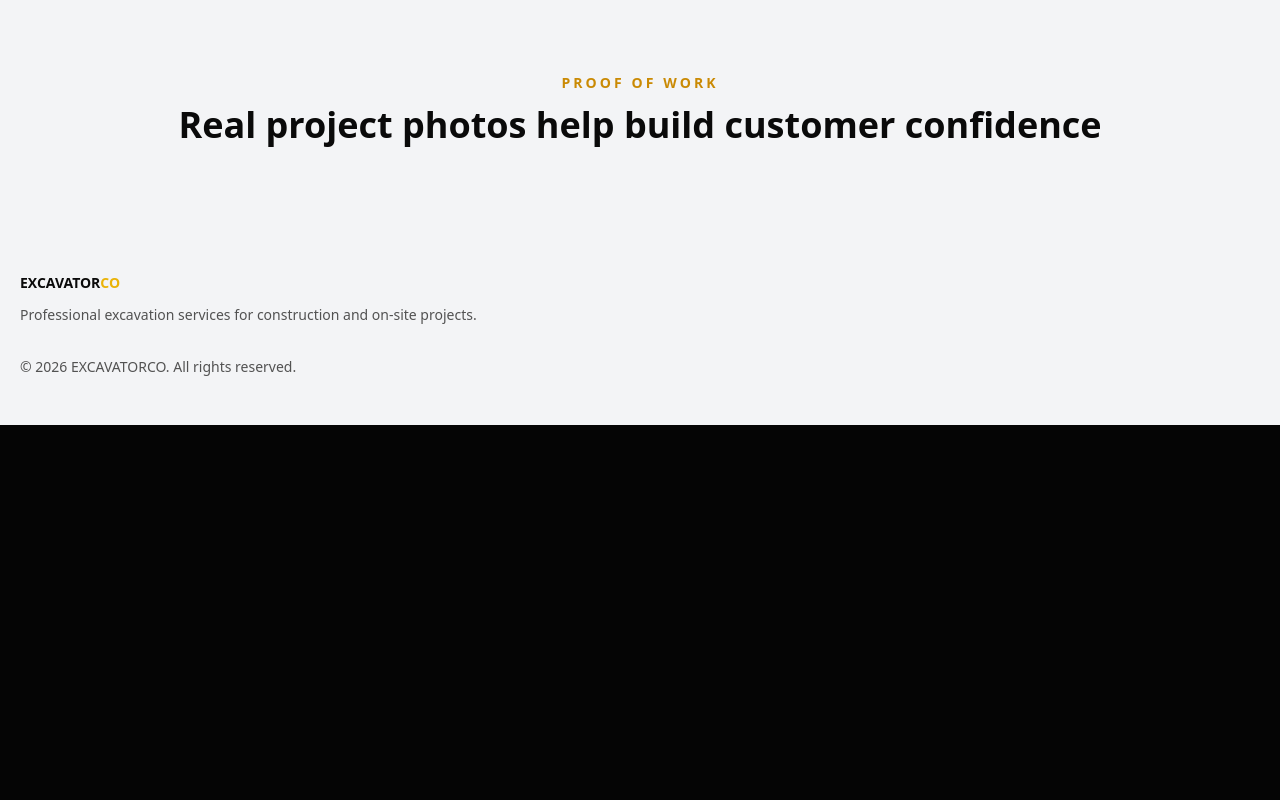
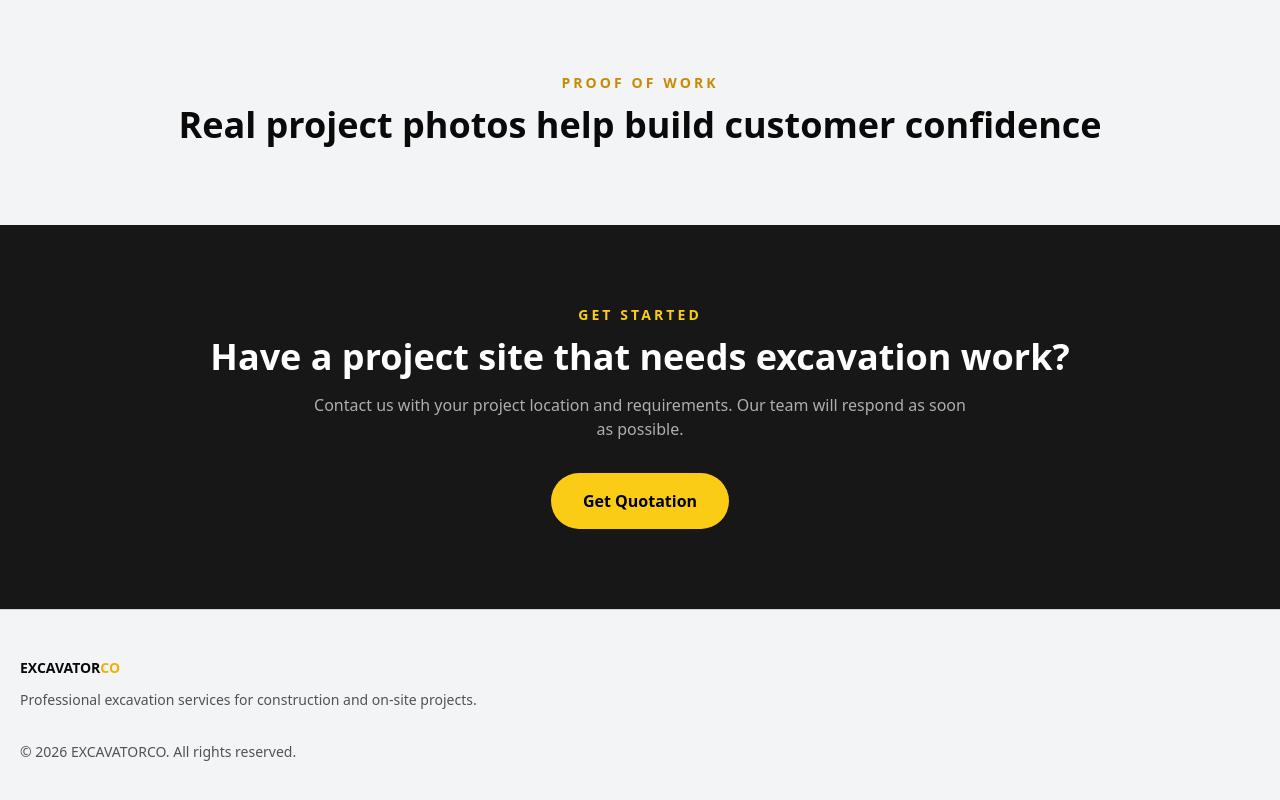
Before and after one commit to aaraonjy/excavator-project01, a Next.js app: page /projects in a window 1280 px wide. Shown: the part 1387-2187 px from the top of the page. Before the commit the page ends 1812 px from the top, so only its background shows below. Built offline with nearby package versions, Linux system fonts and the light colour scheme.

Commit message:
refactor(ui): add dark CTA section before footer for clearer page separation

```diff
--- a/app/about/page.tsx
+++ b/app/about/page.tsx
@@ -1,3 +1,4 @@
+import Link from "next/link";
 import PageHero from "@/components/PageHero";
 
 export default function AboutPage() {
@@ -29,6 +30,16 @@ export default function AboutPage() {
           <p className="mt-5 max-w-3xl leading-7 text-neutral-600">The website is designed to show customers what the company does, what equipment is available, and how to contact the team quickly for project enquiries.</p>
         </div>
       </section>
+      <section className="bg-construction-graphite px-5 py-20 text-center text-white">
+        <div className="mx-auto max-w-4xl">
+          <p className="text-sm font-bold uppercase tracking-[0.22em] text-construction-yellow">Get Started</p>
+          <h2 className="mt-3 text-3xl font-black md:text-4xl">Need excavation support for your next project?</h2>
+          <p className="mx-auto mt-4 max-w-2xl text-white/65">Contact us with your project location and requirements. Our team will respond as soon as possible.</p>
+          <Link href="/contact" className="mt-8 inline-flex rounded-full bg-construction-yellow px-8 py-4 font-bold text-black transition hover:bg-yellow-300">
+            Get Quotation
+          </Link>
+        </div>
+      </section>
     </>
   );
 }
--- a/app/machinery/page.tsx
+++ b/app/machinery/page.tsx
@@ -1,3 +1,4 @@
+import Link from "next/link";
 import PageHero from "@/components/PageHero";
 
 const machinery = ["20 Ton Excavator", "Mini Excavator", "Hydraulic Breaker", "Long Arm Excavator", "Wheel Loader", "Lorry Support"];
@@ -25,6 +26,16 @@ export default function MachineryPage() {
           <h2 className="mt-3 max-w-3xl text-3xl font-black">Machinery details help customers understand what type of work can be supported</h2>
         </div>
       </section>
+      <section className="bg-construction-graphite px-5 py-20 text-center text-white">
+        <div className="mx-auto max-w-4xl">
+          <p className="text-sm font-bold uppercase tracking-[0.22em] text-construction-yellow">Get Started</p>
+          <h2 className="mt-3 text-3xl font-black md:text-4xl">Need the right machinery for your job site?</h2>
+          <p className="mx-auto mt-4 max-w-2xl text-white/65">Share your site requirements with us and we will advise suitable machinery support.</p>
+          <Link href="/contact" className="mt-8 inline-flex rounded-full bg-construction-yellow px-8 py-4 font-bold text-black transition hover:bg-yellow-300">
+            Contact Us
+          </Link>
+        </div>
+      </section>
     </>
   );
 }
--- a/app/projects/page.tsx
+++ b/app/projects/page.tsx
@@ -1,3 +1,4 @@
+import Link from "next/link";
 import PageHero from "@/components/PageHero";
 
 const projects = ["Site Preparation Project", "Land Clearing Work", "Foundation Excavation", "Construction Earthwork"];
@@ -25,6 +26,16 @@ export default function ProjectsPage() {
           <h2 className="mt-3 text-3xl font-black md:text-4xl">Real project photos help build customer confidence</h2>
         </div>
       </section>
+      <section className="bg-construction-graphite px-5 py-20 text-center text-white">
+        <div className="mx-auto max-w-4xl">
+          <p className="text-sm font-bold uppercase tracking-[0.22em] text-construction-yellow">Get Started</p>
+          <h2 className="mt-3 text-3xl font-black md:text-4xl">Have a project site that needs excavation work?</h2>
+          <p className="mx-auto mt-4 max-w-2xl text-white/65">Contact us with your project location and requirements. Our team will respond as soon as possible.</p>
+          <Link href="/contact" className="mt-8 inline-flex rounded-full bg-construction-yellow px-8 py-4 font-bold text-black transition hover:bg-yellow-300">
+            Get Quotation
+          </Link>
+        </div>
+      </section>
     </>
   );
 }
--- a/app/services/page.tsx
+++ b/app/services/page.tsx
@@ -1,3 +1,4 @@
+import Link from "next/link";
 import PageHero from "@/components/PageHero";
 
 const services = [
@@ -28,6 +29,16 @@ export default function ServicesPage() {
           <p className="mx-auto mt-4 max-w-2xl text-neutral-600">Send your project location and job scope so the team can understand your requirements.</p>
         </div>
       </section>
+      <section className="bg-construction-graphite px-5 py-20 text-center text-white">
+        <div className="mx-auto max-w-4xl">
+          <p className="text-sm font-bold uppercase tracking-[0.22em] text-construction-yellow">Get Started</p>
+          <h2 className="mt-3 text-3xl font-black md:text-4xl">Ready to discuss your excavation requirements?</h2>
+          <p className="mx-auto mt-4 max-w-2xl text-white/65">Contact us with your project details and our team will advise the suitable machinery support.</p>
+          <Link href="/contact" className="mt-8 inline-flex rounded-full bg-construction-yellow px-8 py-4 font-bold text-black transition hover:bg-yellow-300">
+            Get Quotation
+          </Link>
+        </div>
+      </section>
     </>
   );
 }
--- a/components/Footer.tsx
+++ b/components/Footer.tsx
@@ -1,6 +1,6 @@
 export default function Footer() {
   return (
-    <footer className="bg-construction-light px-5 py-12 text-neutral-950">
+    <footer className="border-t border-neutral-300 bg-construction-light px-5 py-12 text-neutral-950">
       <div className="mx-auto max-w-7xl text-sm text-neutral-600">
         <p className="font-black text-neutral-950">EXCAVATOR<span className="text-yellow-500">CO</span></p>
         <p className="mt-3 max-w-xl">Professional excavation services for construction and on-site projects.</p>
```
